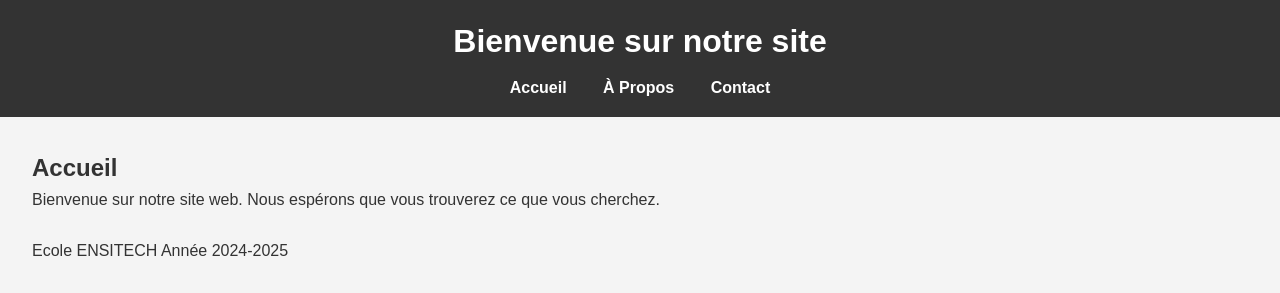
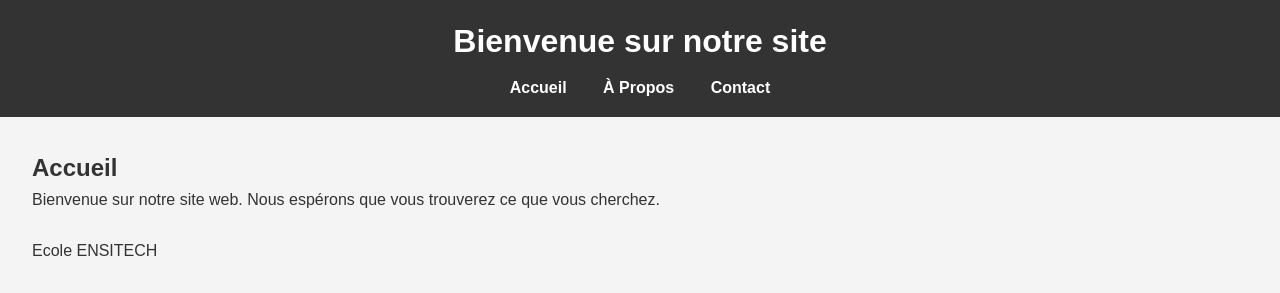
Before and after one commit to MathMartin99/TP1, a plain HTML site: page index.html in a window 1280 px wide. Shown: the top 293 px of the page. Drawn offline with Linux system fonts and the light colour scheme.

Commit message:
Version 1

```diff
--- a/index.html
+++ b/index.html
@@ -23,7 +23,6 @@
             <p>Bienvenue sur notre site web. Nous espérons que vous trouverez ce que vous cherchez.</p>
         </br>
             Ecole ENSITECH
-            Année 2024-2025
         </section>
         <section id="about">
             <h2>À Propos</h2>
```
